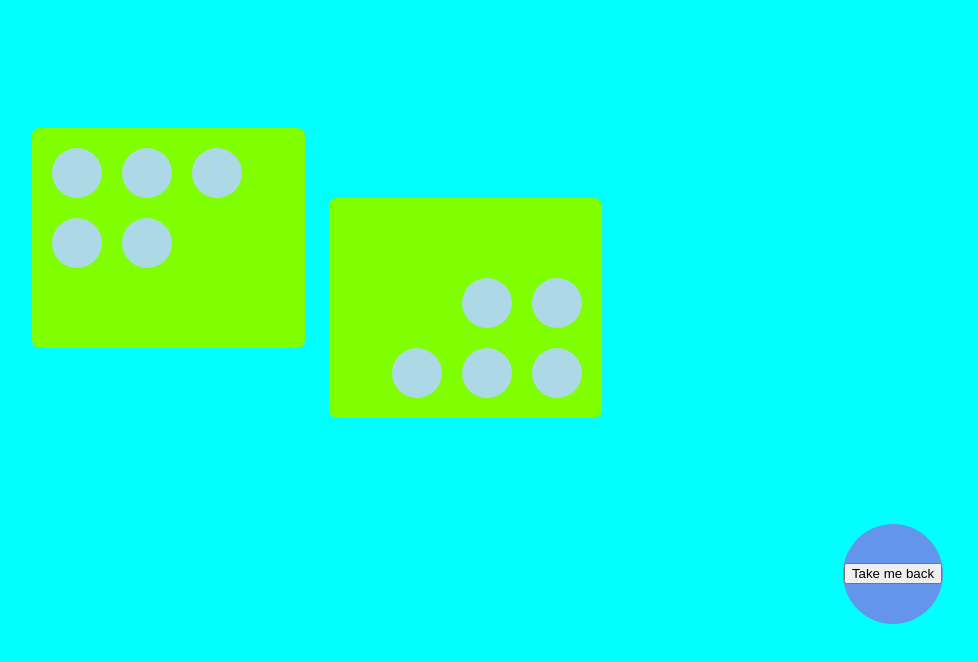
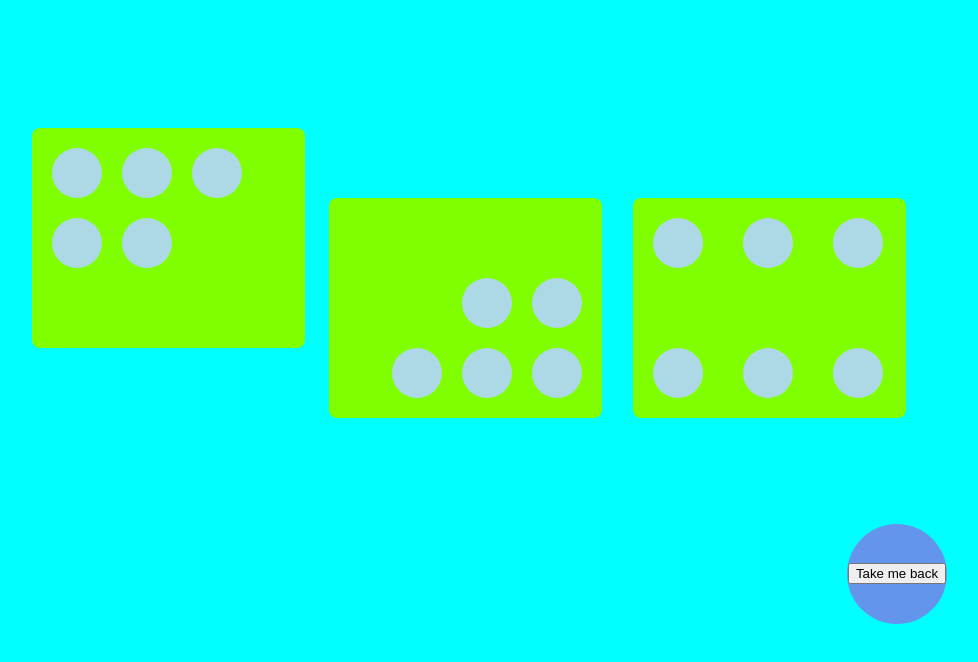
Before and after one commit to ChrisBirgestrand/Flexbox, a plain HTML site: page Circles.html in a window 1280 px wide. Shown: the whole page, without its empty margins (122-1100 px from the left). Drawn offline with Linux system fonts and the light colour scheme.

Commit message:
circle 3 block complete

```diff
--- a/Circles.html
+++ b/Circles.html
@@ -8,6 +8,7 @@
     <title>Circles</title>
 </head>
 <body>
+    <!--Left containers-->
     <section>
         <div class="container">
             <div class="circle1"></div>
@@ -17,7 +18,7 @@
             <div class="circle1"></div>
         </div>
     </section>
-
+    <!--Middle containers-->
     <section>
         <div class="container2">
             <div class="circle2"></div>
@@ -27,6 +28,17 @@
             <div class="circle2"></div>
         </div>
     </section>
+    <!--Right containers-->
+    <section>
+        <div class="container3">
+            <div class="circle3"></div>
+            <div class="circle3"></div>
+            <div class="circle3"></div>
+            <div class="circle3"></div>
+            <div class="circle3"></div>
+            <div class="circle3"></div>
+        </div>
+    </section>
 
     <section>
         <div class="takemeback"><input type="button" onclick="location.href='index.html';" value="Take me back" /></div>
--- a/style/circles.css
+++ b/style/circles.css
@@ -62,3 +62,29 @@ section {
     margin-right: 20px;
     margin-bottom: 20px;
 }
+
+section {
+    display: inline-block
+}
+
+.container3 {
+    background-color: chartreuse;
+    display: flex;
+    position: absolute;
+    width: 273px;
+    height: 220px;
+    border-radius: 8px;
+    margin-left: 320px;
+    flex-wrap: wrap;
+    gap: 40px 20px;
+}
+
+.circle3 {
+    display: flex;
+    background: lightblue;
+    border-radius: 50%;
+    width: 50px;
+    height: 50px;
+    margin-left: 20px;
+    margin-top: 20px;
+}
```
